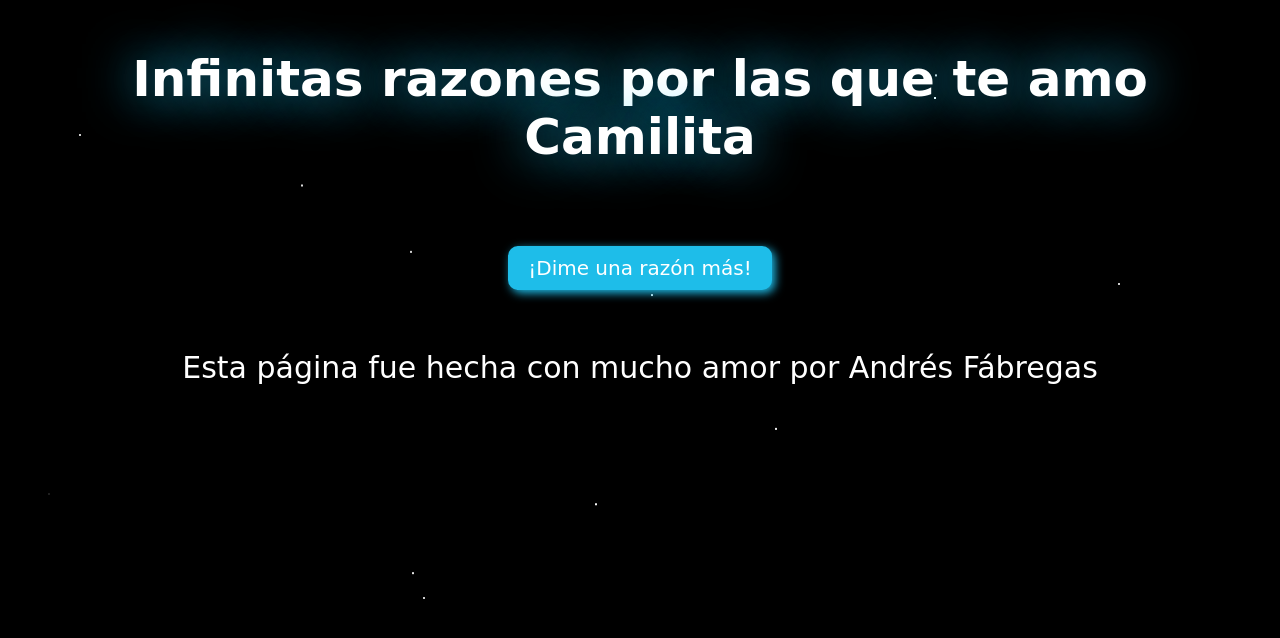
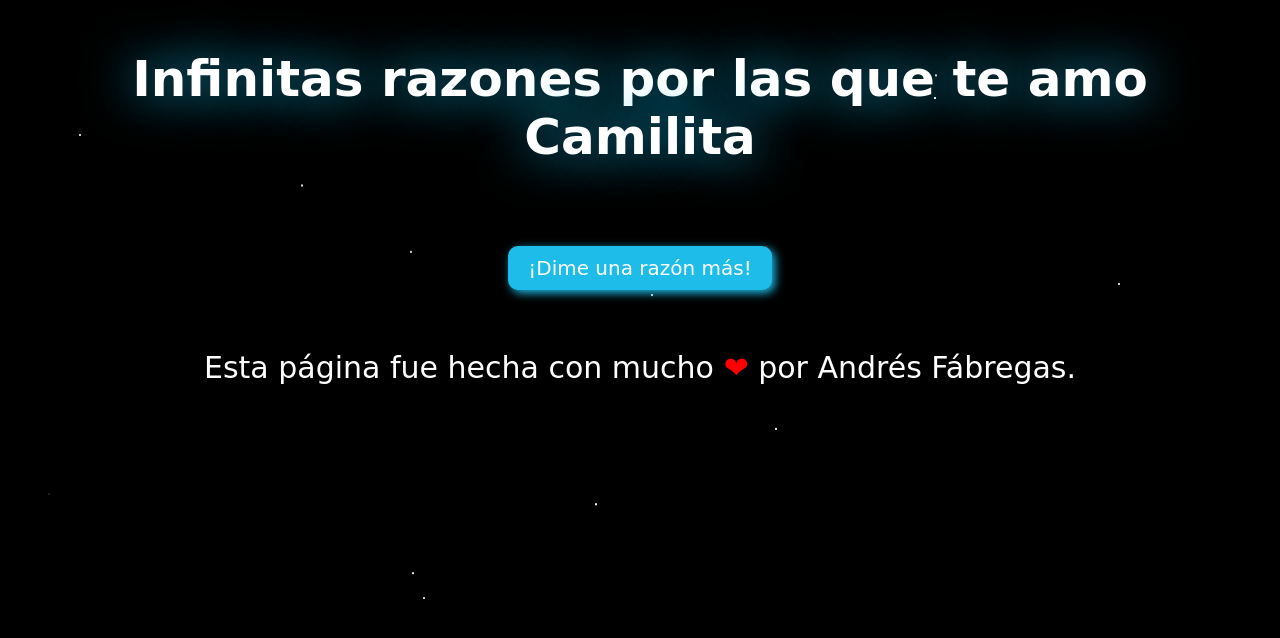
Before and after one commit to ANDFS2411x/InfinitasRazonesParaAmarteC, a plain HTML site: page index.html in a window 1280 px wide. Shown: the top 638 px of the page. Drawn offline with Linux system fonts and the light colour scheme; a web font is replaced by a local one.

Commit message:
Update index.html

```diff
--- a/index.html
+++ b/index.html
@@ -13,6 +13,7 @@
 
   </head>
   <body>
+
     <div id="stars-container" class="stars"></div>
     <h1>Infinitas razones por las que te amo Camilita</h1>
     <p id="reason"></p>
@@ -21,8 +22,9 @@
     <script src="js/reasons.js"></script>
 
     <footer>
-    <p>Esta página fue hecha con mucho amor por Andrés Fábregas</p>
+      <p>Esta página fue hecha con mucho <span style="color: red;">&#10084;</span> por Andrés Fábregas.</p>
     </footer>
+
 
   </body>
 </html>
```
